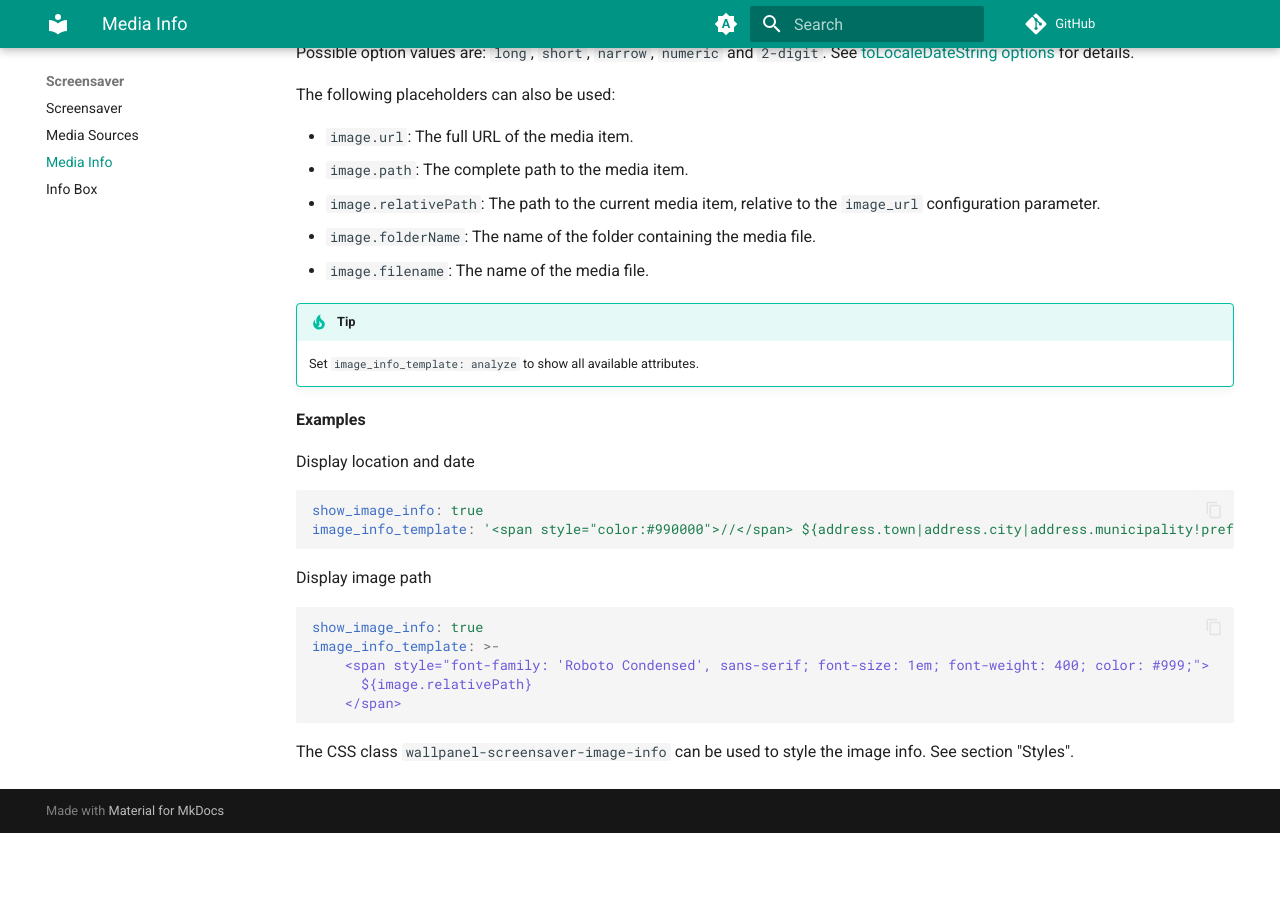
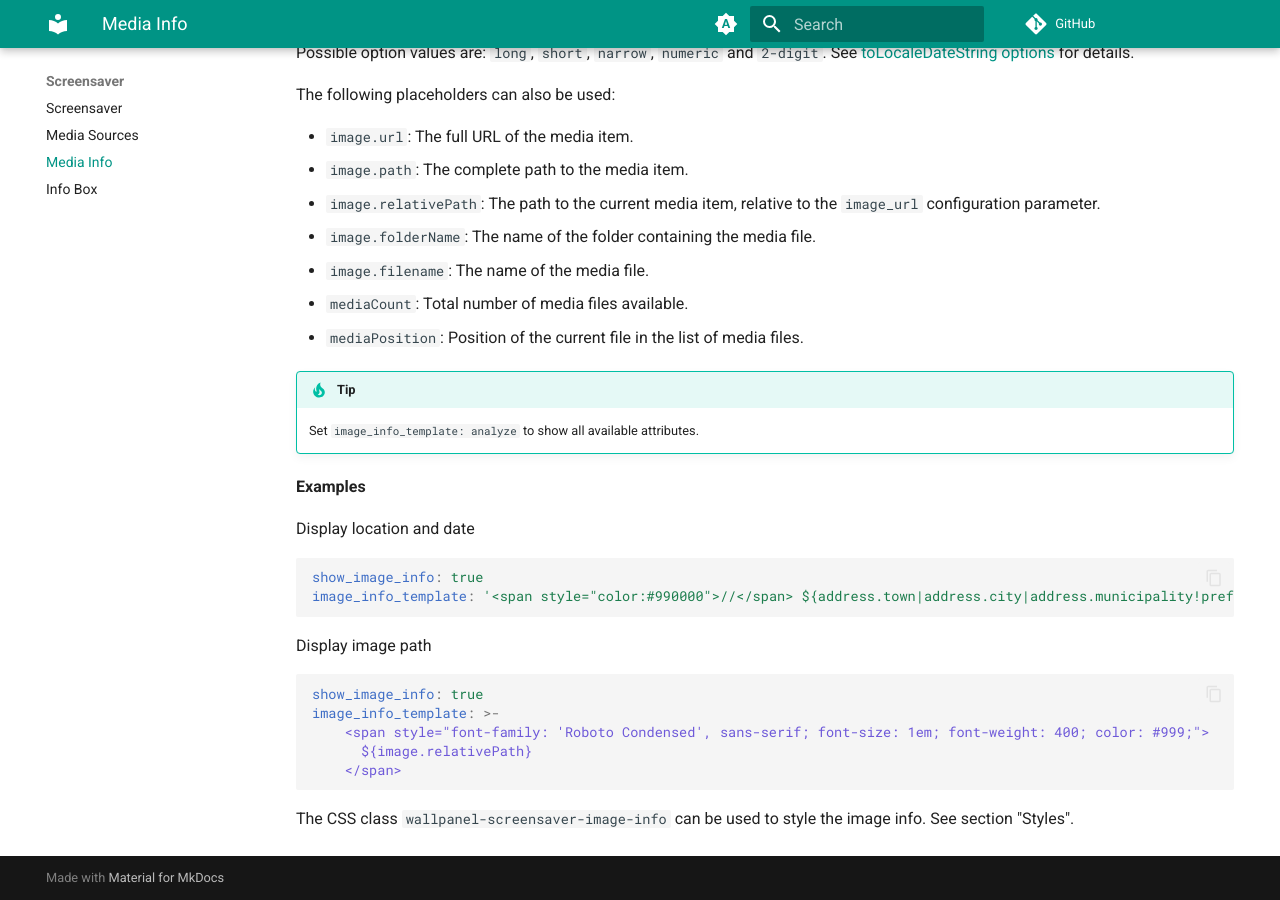
Before and after one commit to j-a-n/lovelace-wallpanel, an MkDocs documentation site: the page built from docs/media-info.md, in a window 1280 px wide and 900 px high, scrolled down 600 px. Built offline with MkDocs 1.6.1 and Material for MkDocs 9.7.7, drawn with Linux system fonts in a browser that asks for light colours; comment, search, counter and statistics services are not loaded; before the commit the page ends 1433 px from its top, so only the background shows below that.

Commit message:
Update docs

```diff
--- a/docs/media-info.md
+++ b/docs/media-info.md
@@ -34,6 +34,8 @@ The following placeholders can also be used:
 * `image.relativePath`: The path to the current media item, relative to the `image_url` configuration parameter.
 * `image.folderName`: The name of the folder containing the media file.
 * `image.filename`: The name of the media file.
+* `mediaCount`: Total number of media files available.
+* `mediaPosition`: Position of the current file in the list of media files.
 
 !!! tip
     Set `image_info_template: analyze` to show all available attributes.
```
